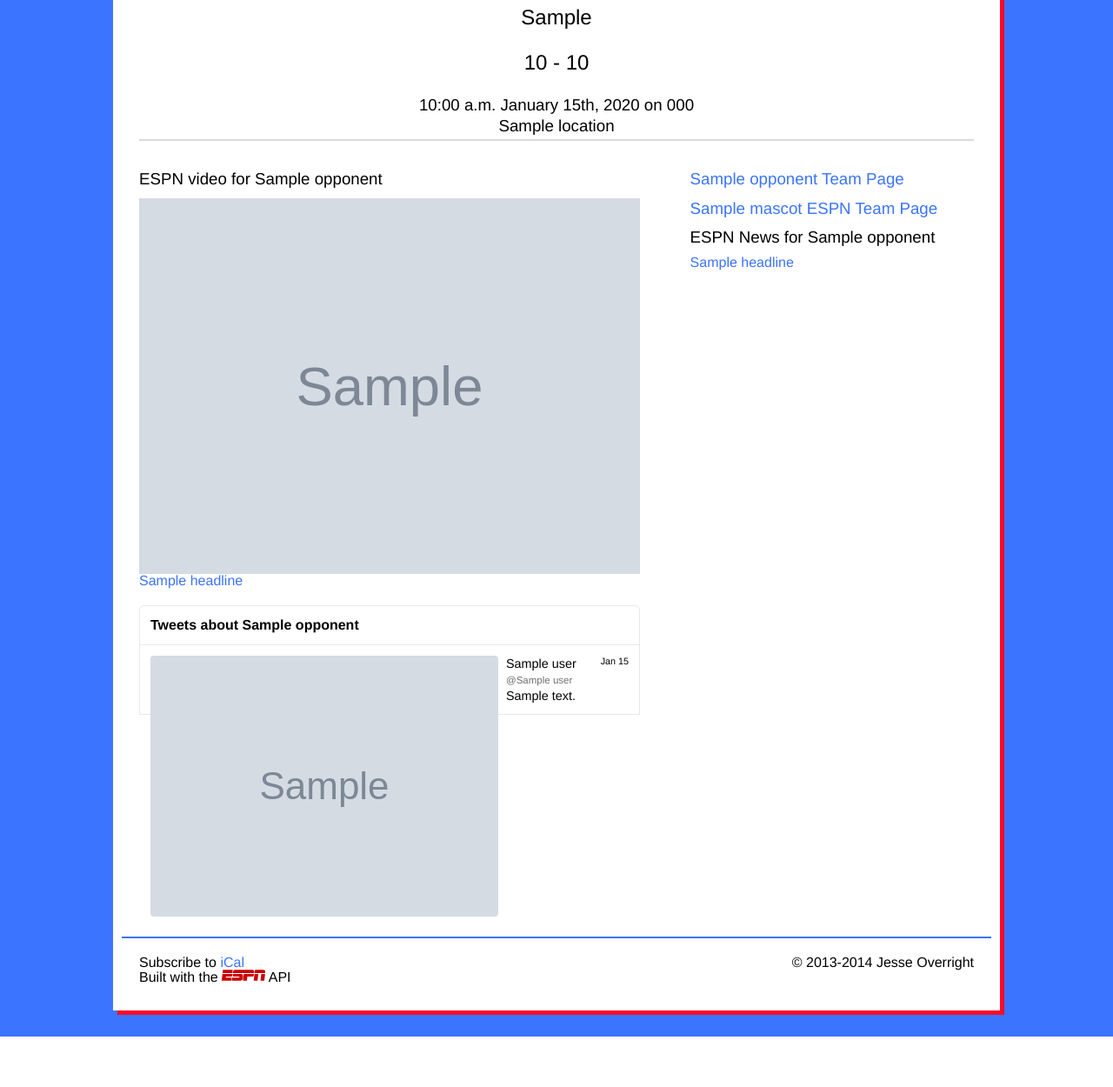
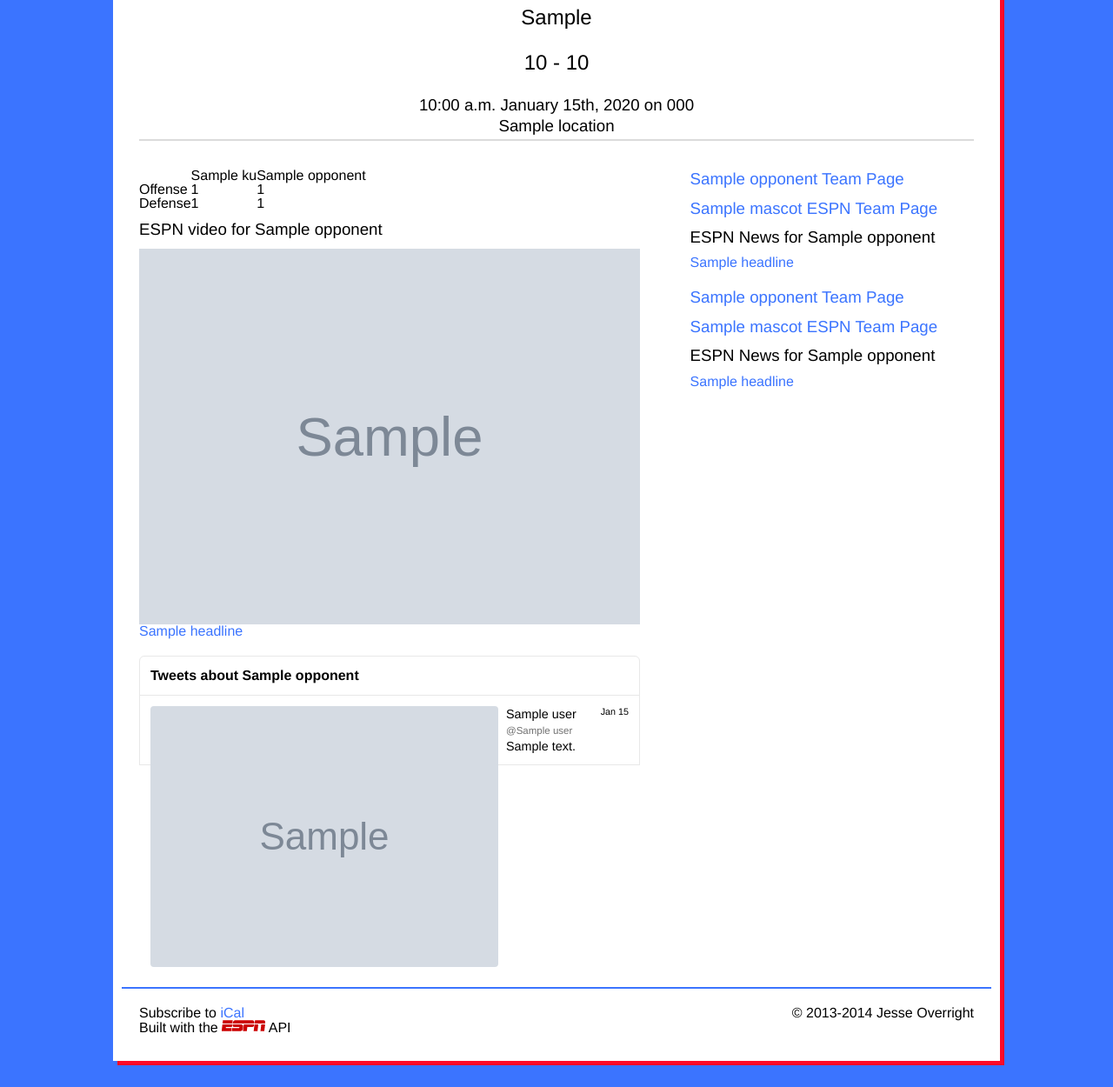
Before and after one commit to jesseoverright/django-jayhawk-schedule, a Django app: template schedule/templates/schedule/game.html in a window 1280 px wide. Shown: the part 298-1548 px from the top of the page at 87% size. Before the commit the page ends 1490 px from the top, so only its background shows below. Run offline with Django 3.2, Linux system fonts and the light colour scheme; the template is opened without the code that fills it: most values are stand-ins (such as "Sample title", 1, 10 or a date in 2020); grey boxes marked "Sample" are stand-in pictures; some libraries are stand-ins or nearby versions.

Commit message:
Added basic kenpom stat comparison to game page

```diff
--- a/schedule/apis/kenpom.py
+++ b/schedule/apis/kenpom.py
@@ -37,6 +37,7 @@ class KenpomApi(object):
         return kenpom_stats
 
     def get_team(self, team_name):
+        team_name = team_name.replace("State", "St.")
         for team in self.kenpom_stats:
             if team['TeamName'] == team_name:
                 return team
--- a/schedule/templates/schedule/game.html
+++ b/schedule/templates/schedule/game.html
@@ -14,6 +14,49 @@
     {% endif %}
     </h3>
     <h3>{{game.location}}</h3>
+</div>
+<div class="column">
+    <table>
+        <tr>
+            <th></th>
+            <th>{{ku.get_styled_name | safe}}</th>
+            <th>{{game.opponent.get_styled_name | safe}}</th>
+        </tr>
+        <tr>
+            <th>Offense</th>
+            <td>{{ku.get_offensive_rank}}</td>
+            <td>{{game.opponent.get_offensive_rank}}</td>
+        </tr>
+        <tr>
+            <th>Defense</th>
+            <td>{{ku.get_defensive_rank}}</td>
+            <td>{{game.opponent.get_defensive_rank}}</td>
+        </tr>
+    </table>
+</div>
+<div class="column">
+    <h3><a href="{{game.opponent.get_absolute_url}}" style="color:#{{game.opponent.color}}">{{game.opponent}} Team Page</a></h3>
+    {% if game.opponent.espn_link %}
+        <h3><a href="{{game.opponent.espn_link}}" style="color:#{{game.opponent.color}}">{{game.opponent.mascot}} ESPN Team Page</a></h3>
+    {% endif %}
+
+    {% if game.opponent.news %}
+        <h3>ESPN News for {{game.opponent}}</h3>
+        <ul>
+        {% for article in game.opponent.news %}
+            <li>
+                <a href="{{article.links.web.href}}">
+                    {% with article.images|first as image %}
+                        {% if image.width >= 576 %}
+                            <img src="{{image.url}}" alt="{{image.caption}}">
+                        {% endif %}
+                    {% endwith %}
+                    {{article.headline}}
+                </a>
+            </li>
+        {% endfor %}
+        </ul>
+    {% endif %}
 </div>
 {% if game.opponent.videos %}
     <div class="column">
--- a/schedule/views.py
+++ b/schedule/views.py
@@ -30,12 +30,14 @@ def index(request):
 
 def game(request, slug):
     game = get_object_or_404(Game, slug=slug)
+    ku = Team.objects.filter(slug='kansas-jayhawks')
 
     game.opponent.get_news()
 
     return render(request, 'schedule/game.html', {
         'title': 'KU vs %s' % game.opponent,
-        'game': game
+        'game': game,
+        'ku': ku[0],
     })
 
 def team(request, slug):
```
